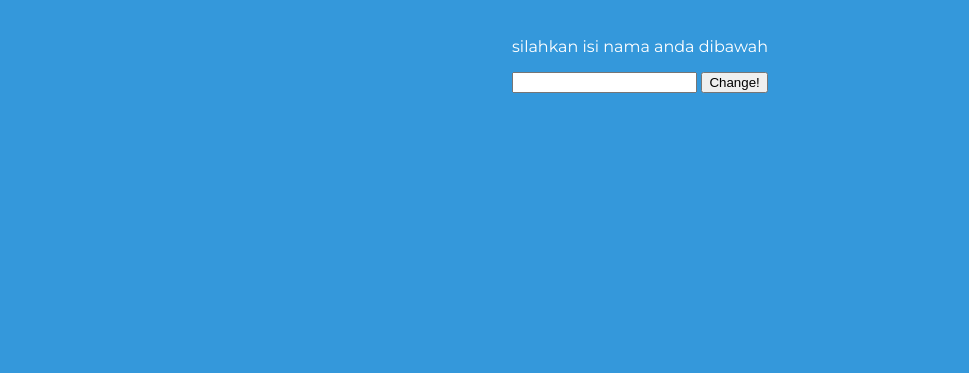
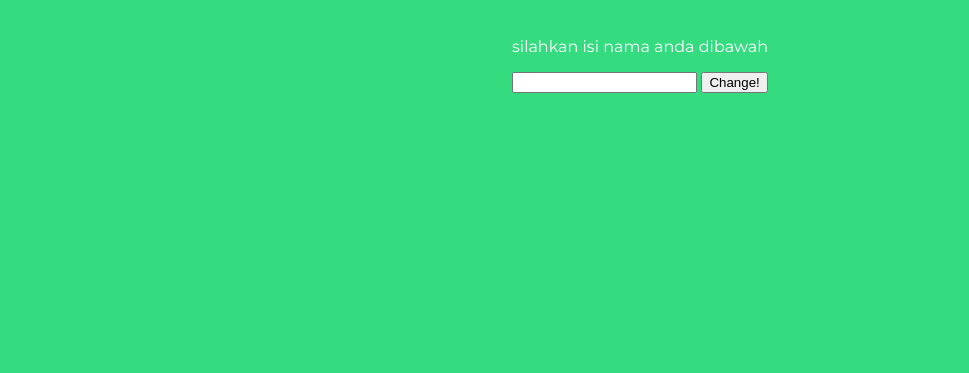
Before and after one commit to fadildillah/web-basic, a website: page index.html in a window 1280 px wide. Shown: the part 427-800 px from the top of the page, without its empty margins (0-969 px from the left). Drawn offline with Linux system fonts and the light colour scheme.

Commit message:
ganti bgColor

```diff
--- a/assets/css/style.css
+++ b/assets/css/style.css
@@ -13,7 +13,7 @@ html,
 body {
     /* background-color adalah property */
     /* #3498db adalah value dari background-color */
-    background-color: #3498db;
+    background-color: #34db7f;
     /* overflow untuk non-aktifkan scroll. karena mau buat web yg one section doang */
     overflow: hidden;
     /* color untuk ganti warna font */
```
